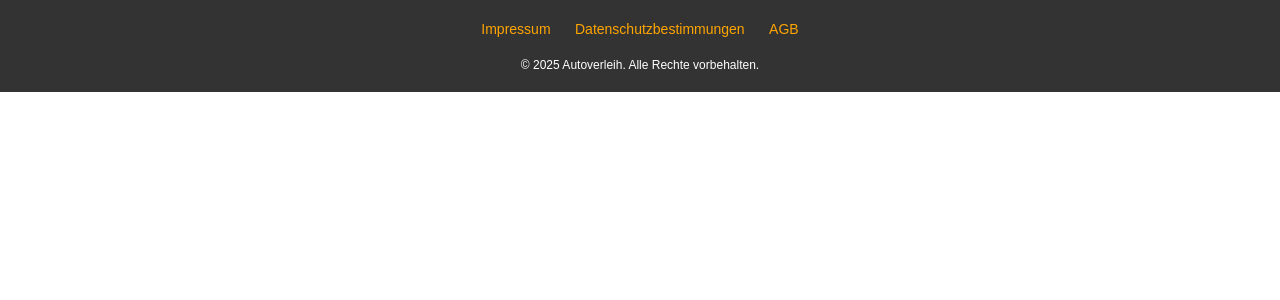
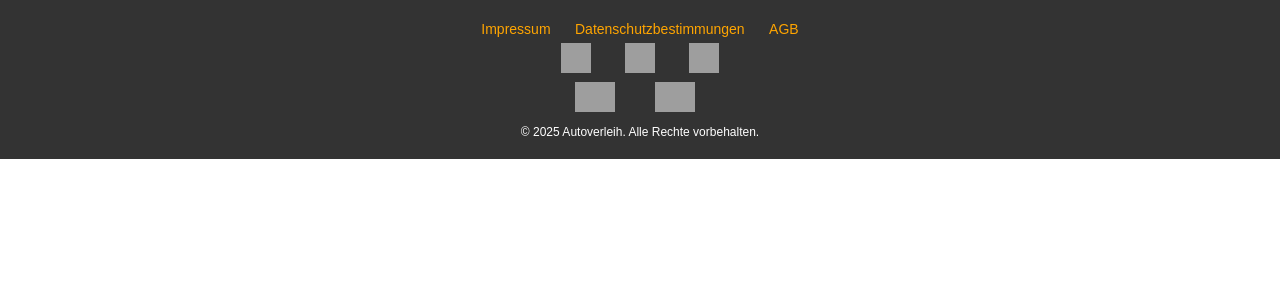
Before and after one commit to DerGigaChad/Projektaufgabe_Autovermietung, a PHP site: page /Proj.php in a window 1280 px wide. Shown: the top 300 px of the page. Run offline with PHP 8.4, Linux system fonts and the light colour scheme; grey boxes are pictures that could not be loaded.

Commit message:
Update Footer (Proj.php)

```diff
--- a/Proj.php
+++ b/Proj.php
@@ -22,27 +22,49 @@ echo '            padding: 20px 0;';
 echo '            display: flex;';
 echo '            justify-content: center;';
 echo '            align-items: center;';
-echo '            flex-direction: column;';
+echo '            flex-direction: column;'; /* all info or buttons show up in column*/
+echo '            position: relative;';
 echo '        }';
+
 echo '        .footer a {';
 echo '            color: #ffa500;';
 echo '            text-decoration: none;';
 echo '            margin: 0 10px;';
 echo '            font-size: 14px;';
 echo '        }';
-echo '        .footer a:hover {';
-echo '            text-decoration: underline;';
-echo '        }';
+
+echo '         .app-buttons {';
+    echo '            display: flex;';
+    echo' justify-content: flex-end;';
+    echo '            gap: 10px;';
+    echo'  margin-left: auto;';
+    echo '        }';
+    echo '        .app-buttons img {';
+    echo '            height: 30px;'; /* Adjust size of download options here */
+    echo '      margin-right: 10px;';
+
+    echo'  }';
+
+/* Margin size for Footer "Alle rechte Vorbeihalten"*/
+
 echo '        .footer p {';
 echo '            margin: 10px 0 0;';
 echo '            font-size: 12px;';
 echo '        }';
-echo '        .footer-links {';
-echo '            margin-bottom: 10px;';
-echo '        }';
+
+echo'    .social-icons img {';
+ echo'  width: 20;'; /* Size of social media icons */
+ echo'  height: 20px;';
+echo' margin: 10px;'; /* Space between social media icons */
+  echo'};';
+
+
 echo '    </style>';
 echo '</head>';
 echo '<body>';
+
+
+
         // Footer-Bereich
 echo '<footer class="footer">';
 echo '    <div class="footer-links">';
@@ -50,7 +72,43 @@ echo '        <a href="impressum.php">Impressum</a>';
 echo '        <a href="daten.php">Datenschutzbestimmungen</a>';
 echo '        <a href="agb.php">AGB</a>';
 echo '    </div>';
+
+
+ // Social-Media-Bereich
+echo '<div class="footer-right">';
+
+echo '    <div class="social-icons">';
+echo '        <a href="https://www.facebook.com/" target="_blank">';
+echo '            <img src="https://upload.wikimedia.org/wikipedia/commons/1/1b/Facebook_icon.svg" alt="Facebook" style="width: 30px; height: 30px; margin: 5px;">';
+echo '        </a>';
+echo '        <a href="https://www.instagram.com/" target="_blank">';
+echo '            <img src="https://upload.wikimedia.org/wikipedia/commons/a/a5/Instagram_icon.png" alt="Instagram" style="width: 30px; height: 30px; margin: 5px;">';
+echo '        </a>';
+echo '        <a href="https://www.linkedin.com/" target="_blank">';
+echo '            <img src="https://upload.wikimedia.org/wikipedia/commons/e/e9/Linkedin_icon.svg" alt="LinkedIn" style="width: 30px; height: 30px; margin: 5px;">';
+echo '        </a>';
+echo '    </div>';
+echo '</div>';
+
+
+
+ // App-Download-Bereich
+ echo '<div class="footer-section">';
+
+ echo '    <div class="app-buttons">';
+ echo '        <a href="https://www.apple.com/app-store/" target="_blank">';
+ echo '            <img src="https://developer.apple.com/assets/elements/badges/download-on-the-app-store.svg" alt="Download on the App Store">';
+ echo '        </a>';
+ echo '        <a href="https://play.google.com/store" target="_blank">';
+ echo '            <img src="https://upload.wikimedia.org/wikipedia/commons/7/78/Google_Play_Store_badge_EN.svg" alt="Get it on Google Play">';
+ echo '        </a>';
+ echo '    </div>';
+ echo '</div>';
+
+
 echo '    <p>&copy; ' . date("Y") . ' Autoverleih. Alle Rechte vorbehalten.</p>';
+
+
 echo '</footer>';
 
 echo '</body>';
```
